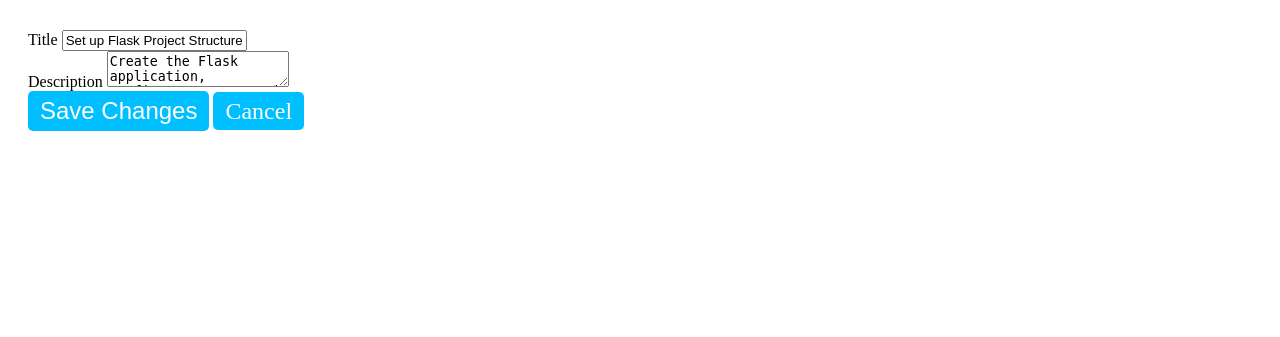
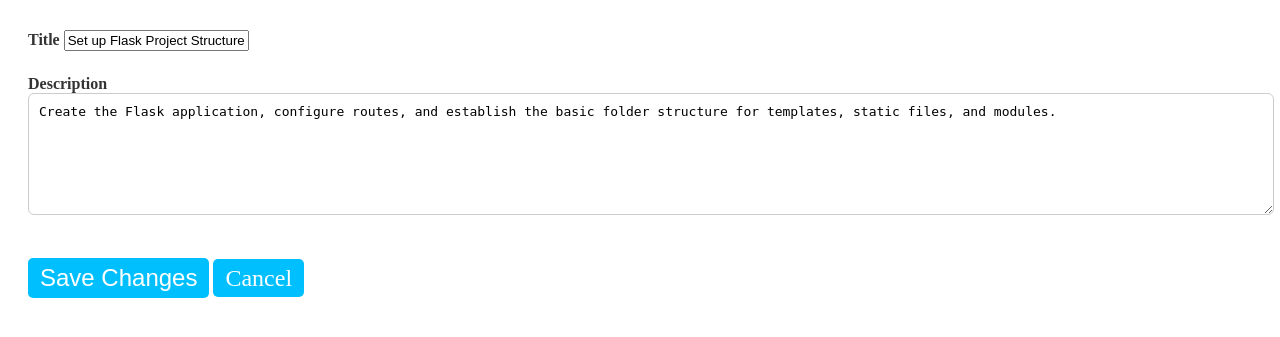
Before and after one commit to Harshi-code760/To-Do-, a Flask app: page /edit-task/1 in a window 1280 px wide. Shown: the part 66-403 px from the top of the page. Run offline with Flask 3, Linux system fonts and the light colour scheme.

Commit message:
Step 10 CSS

```diff
--- a/static/css/style.css
+++ b/static/css/style.css
@@ -91,3 +91,26 @@ main {
   font-size: 1.5em;
   cursor: pointer;
 }
+
+/* New Task / Edit Task forms */
+label {
+    display: block;
+    font-weight: bold;
+    margin-bottom: 6px;
+    color: #333;
+}
+
+input[type="text"],
+textarea {
+    width: 100%;
+    padding: 10px;
+    border: 1px solid #ccc;
+    border-radius: 6px;
+    margin-bottom: 15px;
+    font-size: 1em;
+}
+
+textarea {
+    height: 100px;
+    resize: vertical;
+}
```
